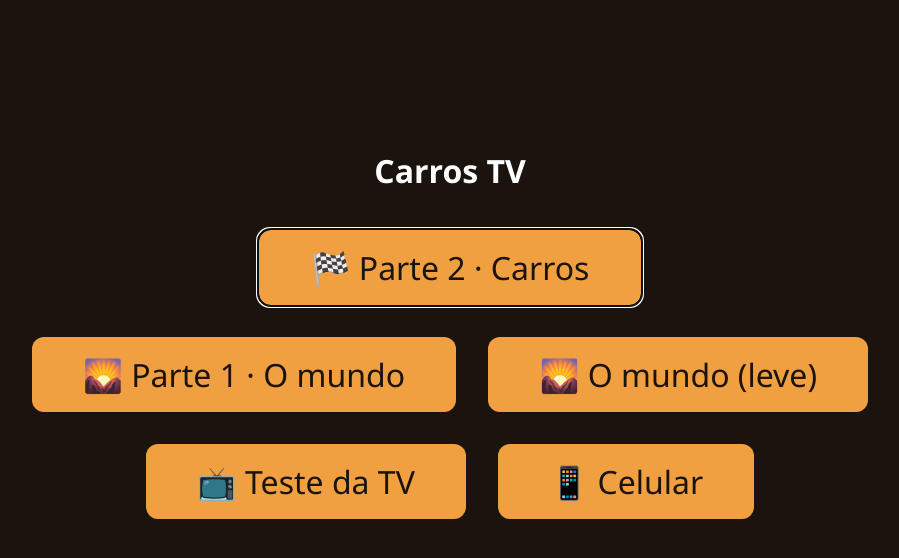
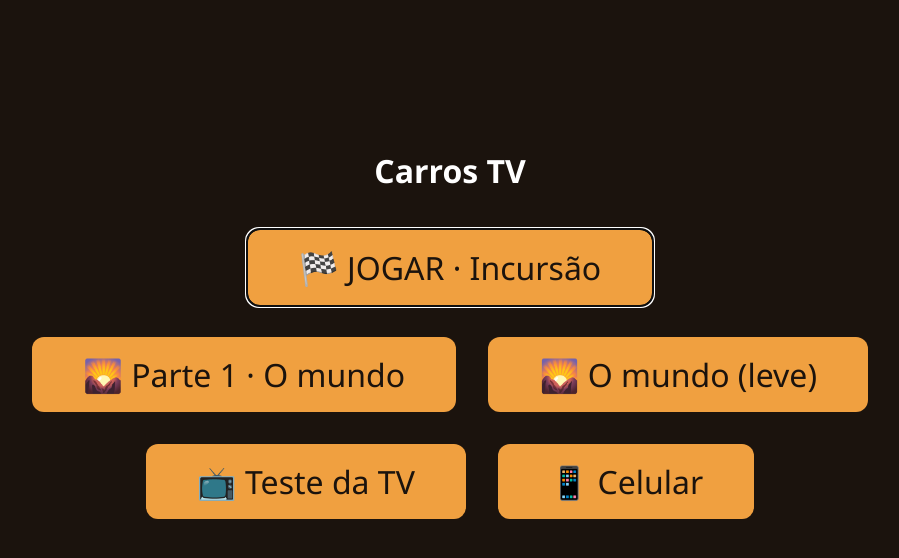
Before and after one commit to DanielDelaJustina/carros-tv, a plain HTML site: page index.html in a window 1280 px wide. Shown: the whole page, without its empty margins (190-1089 px from the left). Drawn offline with Linux system fonts and the light colour scheme.

Commit message:
Menu: JOGAR
Co-Authored-By: Claude Opus 5.5 <noreply@anthropic.com>

```diff
--- a/index.html
+++ b/index.html
@@ -1,4 +1,4 @@
 <!doctype html>
 <html lang="pt-BR"><head><meta charset="utf-8"><meta name="viewport" content="width=device-width, initial-scale=1"><title>Carros TV</title>
 <style>body{background:#1b130d;color:#fff;font-family:"Segoe UI",Arial,sans-serif;text-align:center;padding-top:15vh}a{display:inline-block;margin:2vh;padding:2vh 4vw;font-size:4vh;color:#1b130d;background:#f0a040;border-radius:12px;text-decoration:none}</style></head>
-<body><h1>Carros TV</h1><a href="jogar.html" autofocus>🏁 Parte 2 · Carros</a><br><a href="mundo.html">🌄 Parte 1 · O mundo</a><a href="mundo.html?q=0">🌄 O mundo (leve)</a><br><a href="tv-teste.html">📺 Teste da TV</a><a href="celular-teste.html">📱 Celular</a></body></html>
+<body><h1>Carros TV</h1><a href="jogar.html" autofocus>🏁 JOGAR · Incursão</a><br><a href="mundo.html">🌄 Parte 1 · O mundo</a><a href="mundo.html?q=0">🌄 O mundo (leve)</a><br><a href="tv-teste.html">📺 Teste da TV</a><a href="celular-teste.html">📱 Celular</a></body></html>
```
